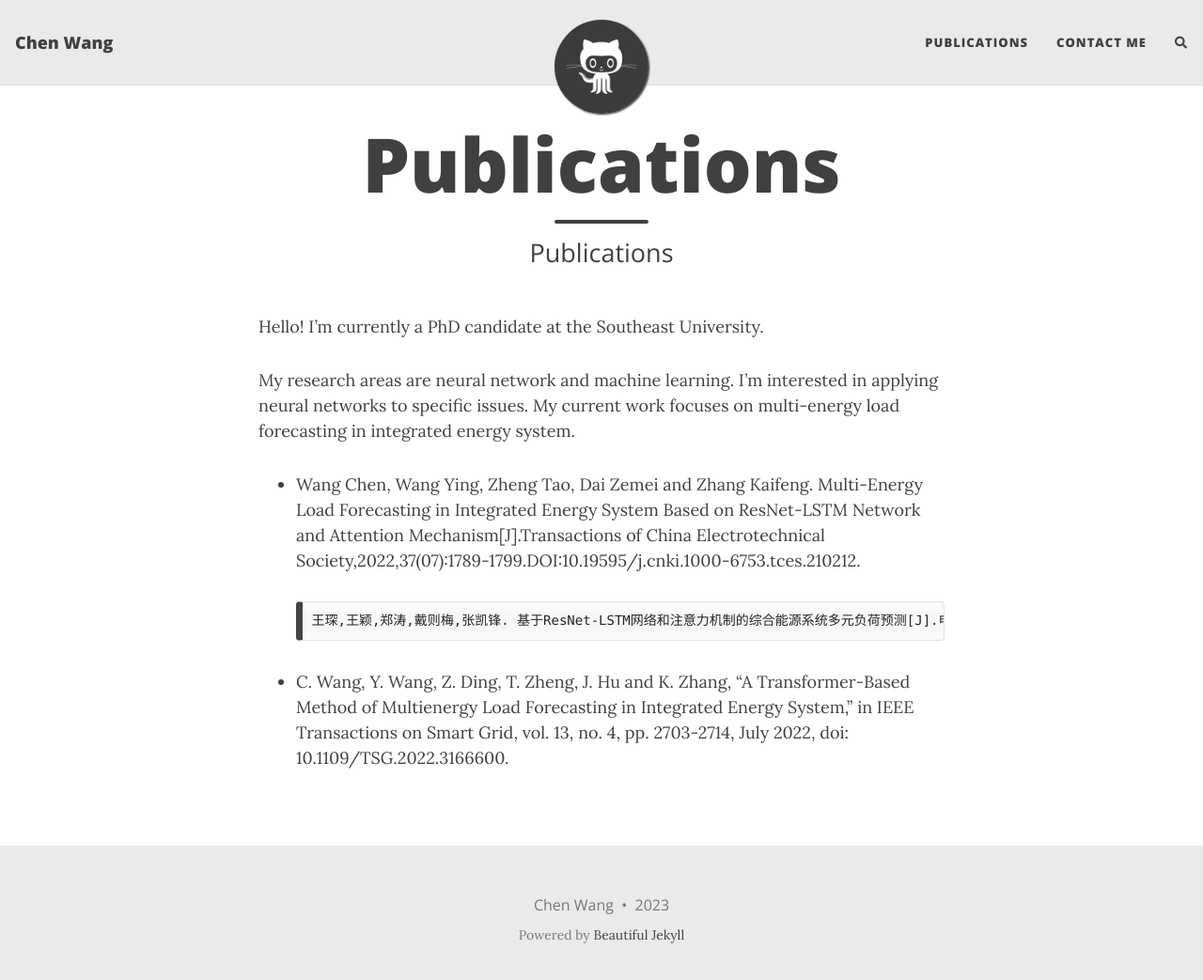
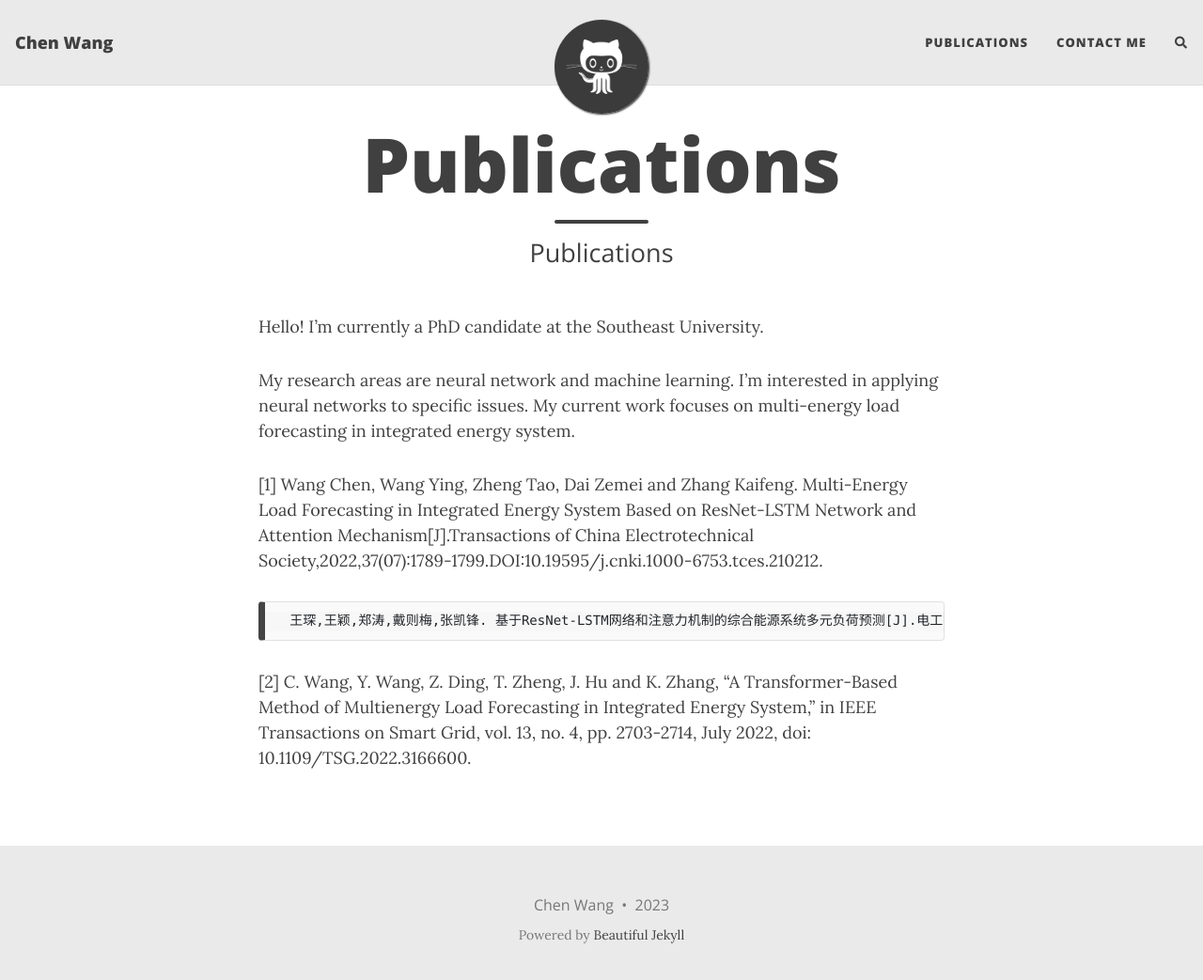
Before and after one commit to wangc1073/wangc1073.github.io, a Jekyll site: the page built from Publications.md, in a window 1280 px wide and 1056 px high. Shown: the top 1043 px of the window at 94% size. Built offline with Jekyll 4.4.1, drawn with Linux system fonts in a browser that asks for light colours; nearby versions of some CDN libraries; comment, search, counter and statistics services are not loaded.

Commit message:
Update Publications.md

````diff
--- a/Publications.md
+++ b/Publications.md
@@ -8,10 +8,10 @@
 
 My research areas are neural network and machine learning. I'm interested in applying neural networks to specific issues. My current work focuses on multi-energy load forecasting in integrated energy system.
 
-* Wang Chen, Wang Ying, Zheng Tao, Dai Zemei and Zhang Kaifeng. Multi-Energy Load Forecasting in Integrated Energy System Based on  ResNet-LSTM Network and Attention Mechanism[J].Transactions of China Electrotechnical Society,2022,37(07):1789-1799.DOI:10.19595/j.cnki.1000-6753.tces.210212.
+[1] Wang Chen, Wang Ying, Zheng Tao, Dai Zemei and Zhang Kaifeng. Multi-Energy Load Forecasting in Integrated Energy System Based on  ResNet-LSTM Network and Attention Mechanism[J].Transactions of China Electrotechnical Society,2022,37(07):1789-1799.DOI:10.19595/j.cnki.1000-6753.tces.210212.
 
   ```
   王琛,王颖,郑涛,戴则梅,张凯锋. 基于ResNet-LSTM网络和注意力机制的综合能源系统多元负荷预测[J].电工技术学报,2022,37(07):1789-1799.DOI:10.19595/j.cnki.1000-6753.tces.210212.
   ```
 
-* C. Wang, Y. Wang, Z. Ding, T. Zheng, J. Hu and K. Zhang, "A Transformer-Based Method of Multienergy Load Forecasting in Integrated Energy System," in IEEE Transactions on Smart Grid, vol. 13, no. 4, pp. 2703-2714, July 2022, doi: 10.1109/TSG.2022.3166600.
+[2] C. Wang, Y. Wang, Z. Ding, T. Zheng, J. Hu and K. Zhang, "A Transformer-Based Method of Multienergy Load Forecasting in Integrated Energy System," in IEEE Transactions on Smart Grid, vol. 13, no. 4, pp. 2703-2714, July 2022, doi: 10.1109/TSG.2022.3166600.
````
